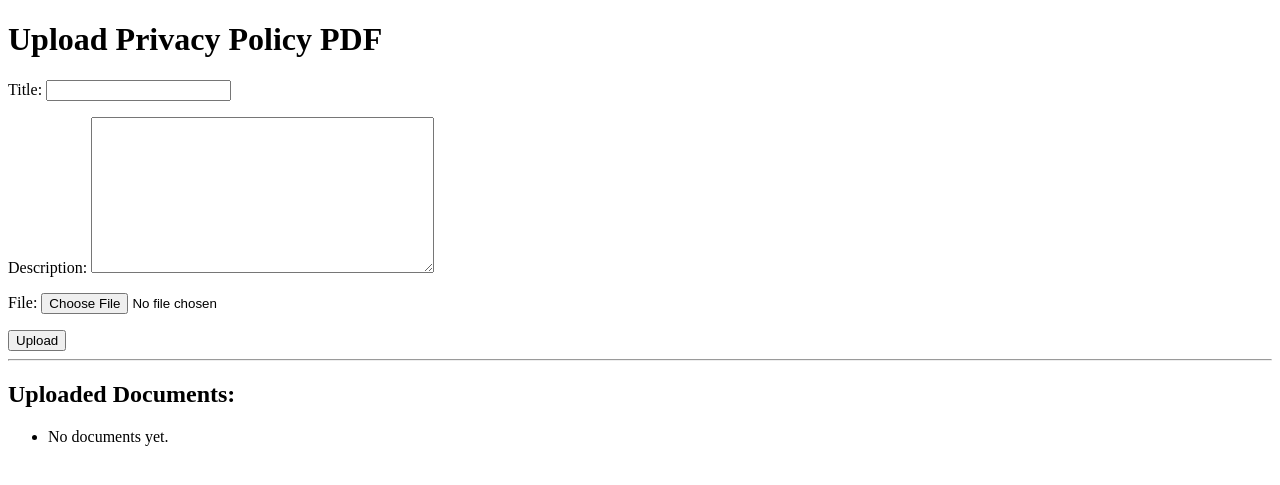
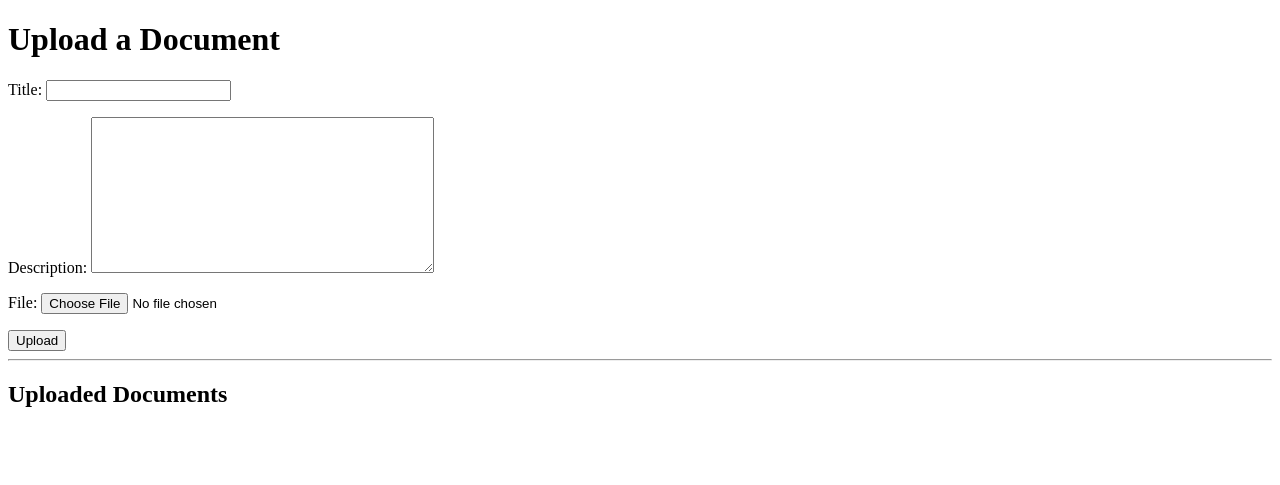
Before and after one commit to red445992/Privacy_doc_assistant, a Django app: page / in a window 1280 px wide. Shown: the top 485 px of the page. Run offline with Django 5.2, Linux system fonts and the light colour scheme; data that the repository does not hold is empty.

Commit message:
Day1 completed

```diff
--- a/PrivacyDoc/main/admin.py
+++ b/PrivacyDoc/main/admin.py
@@ -1,3 +1,4 @@
 from django.contrib import admin
-
+from .models import Document
 # Register your models here.
+admin.site.register(Document)  # Register your models here.
--- a/PrivacyDoc/main/templates/index.html
+++ b/PrivacyDoc/main/templates/index.html
@@ -1,24 +1,25 @@
 <!DOCTYPE html>
 <html>
 <head>
-    <title>Upload Privacy Document</title>
+    <title>Upload PDF</title>
 </head>
 <body>
-    <h1>Upload Privacy Policy PDF</h1>
-    <form method="post" enctype="multipart/form-data">
+    <h1>Upload a Document</h1>
+    <form method="POST" enctype="multipart/form-data">
         {% csrf_token %}
         {{ form.as_p }}
         <button type="submit">Upload</button>
     </form>
 
     <hr>
-    <h2>Uploaded Documents:</h2>
-    <ul>
-        {% for doc in documents %}
-            <li>{{ doc.title }} ({{ doc.uploaded_at }})</li>
-        {% empty %}
-            <li>No documents yet.</li>
-        {% endfor %}
-    </ul>
+
+    <h2>Uploaded Documents</h2>
+
+
+    {% if extracted_text %}
+    <h3>Extracted Text:</h3>
+    <textarea rows="15" cols="100" readonly>{{ extracted_text }}</textarea>
+{% endif %}
+
 </body>
 </html>
--- a/PrivacyDoc/main/urls.py
+++ b/PrivacyDoc/main/urls.py
@@ -2,4 +2,5 @@ from django.urls import path
 from . import views
 urlpatterns = [
     path("",views.index,name="index"),
+    #  path('delete/<int:document_id>/', views.delete_document, name='delete_document'),
 ]
--- a/PrivacyDoc/main/views.py
+++ b/PrivacyDoc/main/views.py
@@ -1,16 +1,18 @@
 from django.shortcuts import render,redirect
 from .forms import DocumentForm
 from .models import Document
-
+from .utils import extract_text_from_pdf  # Assuming you have a utility function for text extraction
+import os
 # Create your views here.
 def index(request):
+    extracted_text = ""
     if request.method == 'POST':
         form = DocumentForm(request.POST, request.FILES)
         if form.is_valid():
-            form.save()
-            return redirect('index')
+            doc = form.save()
+            extracted_text = extract_text_from_pdf(doc.file)
     else:
         form = DocumentForm()
 
     documents = Document.objects.all().order_by('-uploaded_at')
-    return render(request, 'index.html', {'form': form, 'documents': documents})  # Replace with actual template name
+    return render(request, 'index.html', {'form': form, 'documents': documents,'extracted_text':extracted_text})  # Replace with actual template name
```
Also changed, not shown: PrivacyDoc/main/utils.py (added, +15 -0 lines).
